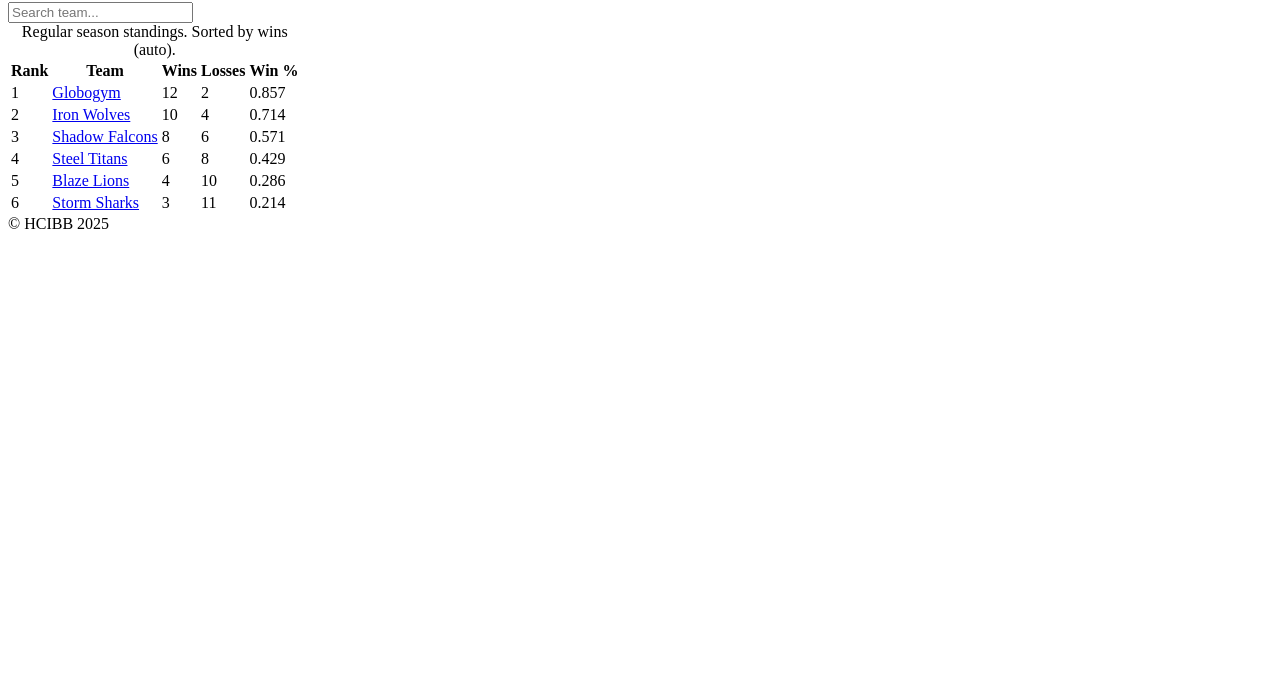
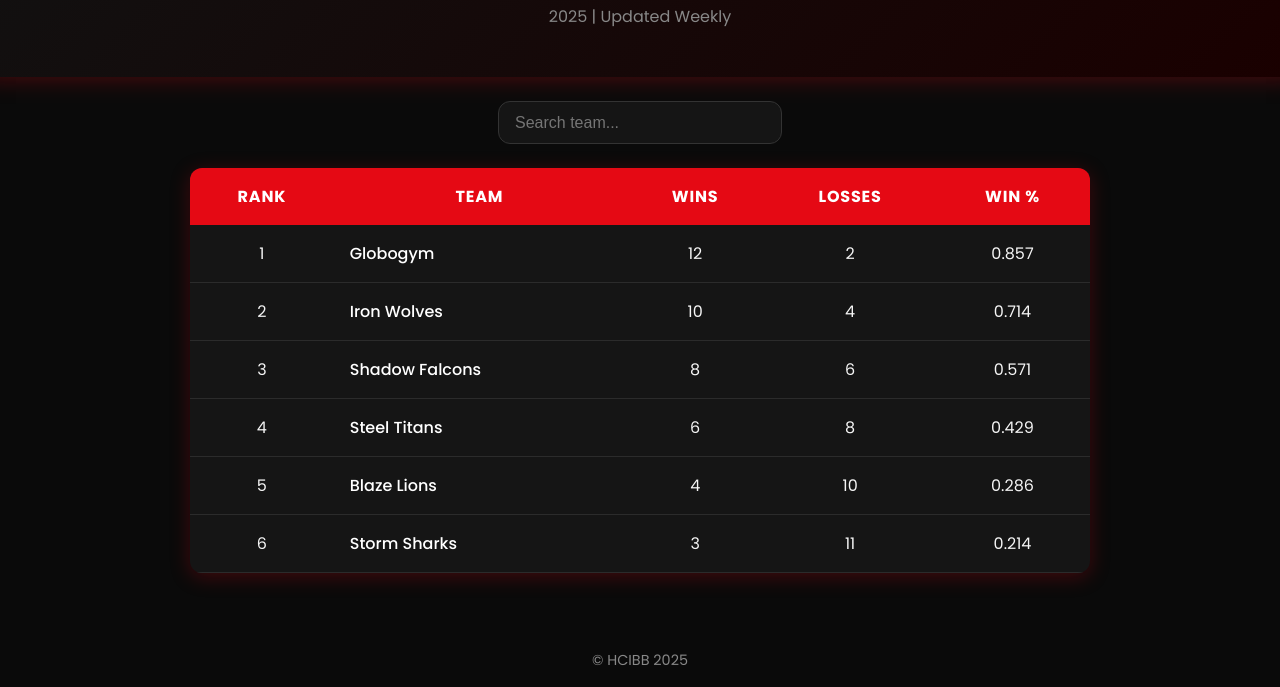
Before and after one commit to quantumhi/quantumhi.github.io, a plain HTML site: page index.html in a window 1280 px wide. Shown: the part 113-800 px from the top of the page. Drawn offline with Linux system fonts and the light colour scheme.

Commit message:
Update index.html

```diff
--- a/index.html
+++ b/index.html
@@ -5,9 +5,85 @@
   <meta name="viewport" content="width=device-width, initial-scale=1.0" />
   <title>Basketball League Standings</title>
 
-  <!-- Font + CSS -->
+  <!-- Font -->
   <link href="https://fonts.googleapis.com/css2?family=Poppins:wght@400;500;700&display=swap" rel="stylesheet">
-  <link rel="stylesheet" href="style.css">
+
+  <!-- Embedded CSS -->
+  <style>
+    :root {
+      --bg-dark: #0a0a0a;
+      --bg-card: #151515;
+      --accent: #e50914;
+      --text-light: #f5f5f5;
+      --text-muted: #888;
+      --radius: 12px;
+      --shadow: 0 4px 20px rgba(229, 9, 20, 0.25);
+      --transition: all 0.3s ease;
+    }
+
+    body {
+      font-family: 'Poppins', sans-serif;
+      background: var(--bg-dark);
+      color: var(--text-light);
+      margin: 0;
+      padding: 0;
+      display: flex;
+      flex-direction: column;
+      align-items: center;
+      min-height: 100vh;
+    }
+
+    header {
+      width: 100%;
+      text-align: center;
+      padding: 2rem 1rem;
+      background: linear-gradient(135deg, #111, #1a0000);
+      box-shadow: var(--shadow);
+    }
+
+    h1 { font-weight: 700; color: var(--accent); margin-bottom: 0.3rem; letter-spacing: 1px; }
+    p.subtitle { color: var(--text-muted); font-size: 1rem; }
+
+    .search-bar { margin: 1.5rem auto; display: flex; justify-content: center; }
+    .search-bar input {
+      background: var(--bg-card);
+      border: 1px solid #333;
+      border-radius: var(--radius);
+      padding: 0.7rem 1rem;
+      font-size: 1rem;
+      color: var(--text-light);
+      width: 250px;
+      outline: none;
+      transition: var(--transition);
+    }
+    .search-bar input:focus { border-color: var(--accent); box-shadow: 0 0 10px var(--accent); }
+
+    table {
+      border-collapse: collapse;
+      width: 90%;
+      max-width: 900px;
+      background: var(--bg-card);
+      border-radius: var(--radius);
+      box-shadow: var(--shadow);
+      overflow: hidden;
+    }
+    caption { padding: 0.75rem 1rem; text-align: left; color: var(--text-muted); font-size: 0.95rem; }
+    thead { background: var(--accent); color: #fff; text-transform: uppercase; letter-spacing: 0.05em; }
+    th, td { padding: 1rem; text-align: center; }
+    tbody tr { border-bottom: 1px solid #2b2b2b; transition: var(--transition); }
+    tbody tr:hover { background: #1e0000; transform: scale(1.01); box-shadow: inset 0 0 8px var(--accent); }
+
+    td.team-name { text-align: left; font-weight: 500; }
+    td.team-name a { color: #fff; text-decoration: none; transition: var(--transition); }
+    td.team-name a:hover { color: var(--accent); text-decoration: underline; }
+
+    footer { margin-top: auto; padding: 1rem; font-size: 0.9rem; color: var(--text-muted); text-align: center; }
+
+    @media (max-width: 600px) {
+      th, td { padding: 0.6rem; font-size: 0.9rem; }
+      .search-bar input { width: 180px; }
+    }
+  </style>
 </head>
 <body>
   <header>
@@ -16,18 +92,17 @@
   </header>
 
   <div class="search-bar">
-    <input type="text" id="searchInput" aria-label="Search team" placeholder="Search team..." />
+    <input type="text" id="searchInput" placeholder="Search team..." />
   </div>
 
-  <table id="standingsTable" aria-describedby="caption-standings">
-    <caption id="caption-standings">Regular season standings. Sorted by wins (auto).</caption>
+  <table id="standingsTable">
     <thead>
       <tr>
-        <th scope="col">Rank</th>
-        <th scope="col">Team</th>
-        <th scope="col">Wins</th>
-        <th scope="col">Losses</th>
-        <th scope="col">Win %</th>
+        <th>Rank</th>
+        <th>Team</th>
+        <th>Wins</th>
+        <th>Losses</th>
+        <th>Win %</th>
       </tr>
     </thead>
     <tbody>
@@ -40,65 +115,43 @@
     </tbody>
   </table>
 
-  <footer>
-    © HCIBB 2025
-  </footer>
+  <footer>© HCIBB 2025</footer>
 
   <script>
-    // Debounce helper
     function debounce(fn, wait = 150) {
       let t;
-      return (...args) => {
-        clearTimeout(t);
-        t = setTimeout(() => fn.apply(this, args), wait);
-      };
+      return (...args) => { clearTimeout(t); t = setTimeout(() => fn.apply(this, args), wait); };
     }
 
-    function filterTeams(input) {
-      const value = input.trim().toLowerCase();
+    function filterTeams(value) {
       const rows = document.querySelectorAll('#standingsTable tbody tr');
       rows.forEach(row => {
         const team = row.querySelector('.team-name').textContent.toLowerCase();
-        row.style.display = team.includes(value) ? '' : 'none';
+        row.style.display = team.includes(value.trim().toLowerCase()) ? '' : 'none';
       });
     }
 
-    // Auto-sort + add roster links
     window.addEventListener('DOMContentLoaded', () => {
       const tbody = document.querySelector('#standingsTable tbody');
       const rows = Array.from(tbody.querySelectorAll('tr'));
 
-      // Sort by wins descending
-      rows.sort((a, b) => {
-        const aw = parseInt(a.children[2].textContent, 10) || 0;
-        const bw = parseInt(b.children[2].textContent, 10) || 0;
-        return bw - aw;
-      });
+      rows.sort((a,b)=> parseInt(b.children[2].textContent)-parseInt(a.children[2].textContent));
 
-      rows.forEach((r, i) => {
-        // Update rank + win %
-        r.children[0].textContent = i + 1;
-        const wins = parseInt(r.children[2].textContent, 10) || 0;
-        const losses = parseInt(r.children[3].textContent, 10) || 0;
-        const pct = (wins + losses) > 0 ? (wins / (wins + losses)) : 0;
-        r.children[4].textContent = pct.toFixed(3);
+      rows.forEach((r,i)=>{
+        r.children[0].textContent=i+1;
+        const wins=parseInt(r.children[2].textContent);
+        const losses=parseInt(r.children[3].textContent);
+        r.children[4].textContent=((wins/(wins+losses))||0).toFixed(3);
 
-        // Create roster link
-        const teamCell = r.querySelector('.team-name');
-        const teamName = teamCell.textContent.trim();
-        const pageName = teamName.toLowerCase().replace(/\s+/g, '');
-        const rosterUrl = `rosters/${pageName}.html`;
+        // auto link
+        const nameCell = r.querySelector('.team-name');
+        const pageName = nameCell.textContent.toLowerCase().replace(/\s+/g,'');
+        nameCell.innerHTML=`<a href="rosters/${pageName}.html">${nameCell.textContent}</a>`;
 
-        // Make cell clickable
-        teamCell.innerHTML = `<a href="${rosterUrl}" class="team-link">${teamName}</a>`;
-
-        // Append row back
         tbody.appendChild(r);
       });
 
-      // Search handler
-      const input = document.getElementById('searchInput');
-      input.addEventListener('input', debounce(() => filterTeams(input.value), 120));
+      document.getElementById('searchInput').addEventListener('input', debounce(e=>filterTeams(e.target.value),120));
     });
   </script>
 </body>
```
